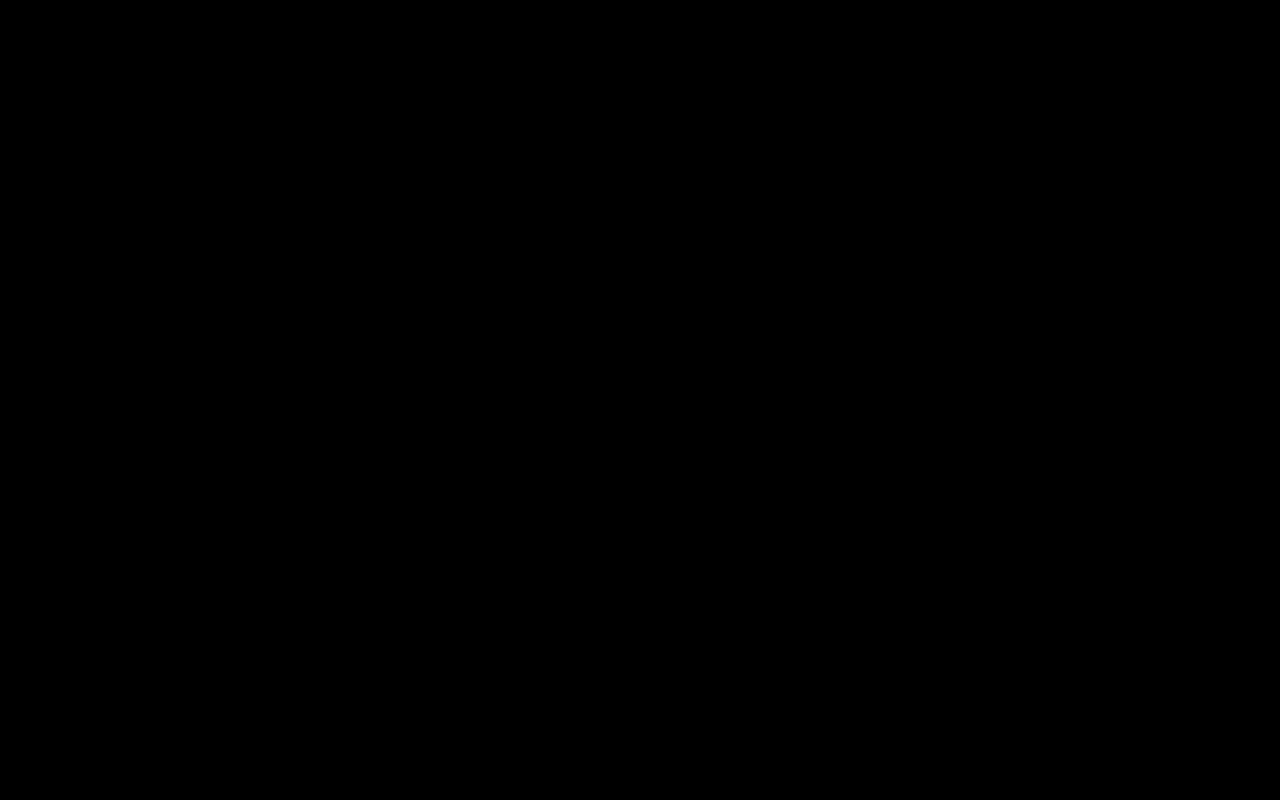
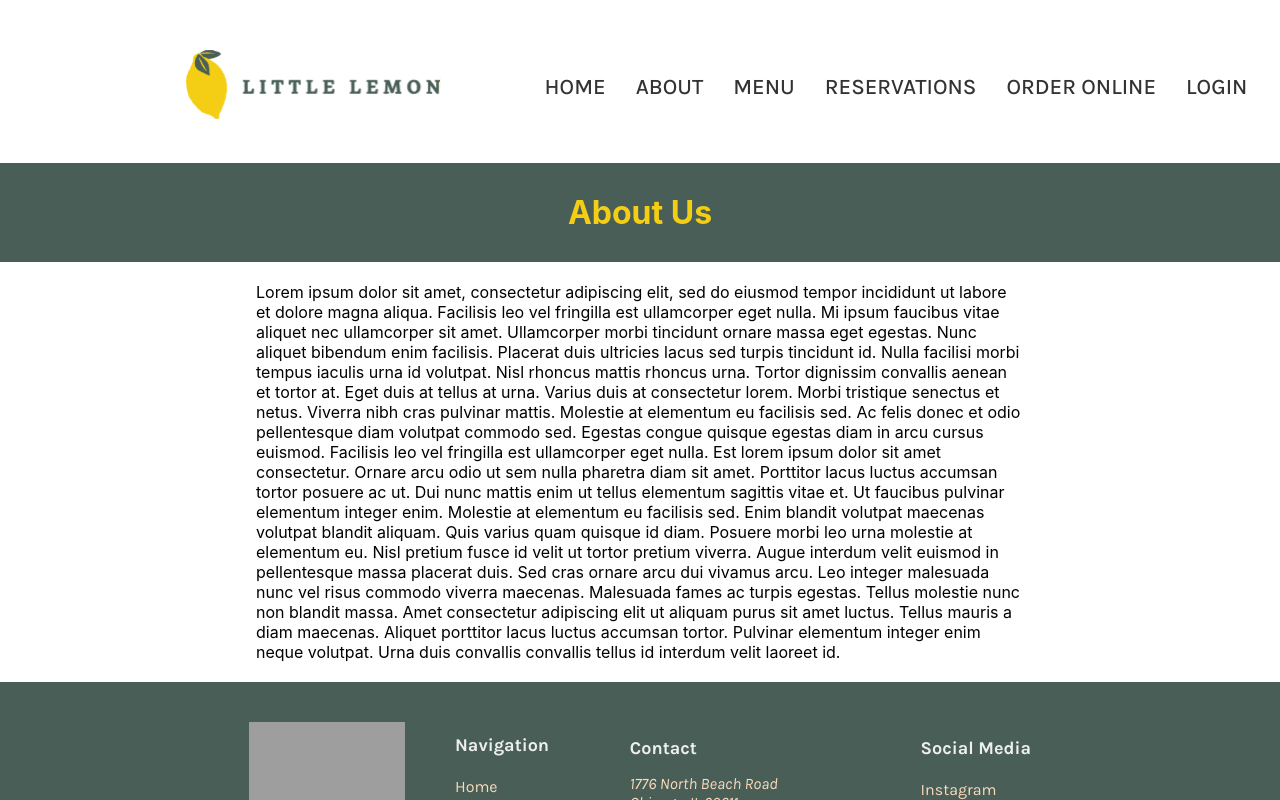
Before and after one commit to andyornia/frontend-capstone, a React (Create React App) app: page /about in a window 1280 px wide. Before the commit this address had no page. Shown: the top 800 px of the page. Built offline with nearby package versions, Linux system fonts and the light colour scheme; grey boxes are pictures that could not be loaded; a web font is replaced by a local one.

Commit message:
added lorem ipsum text to pages in progress

```diff
--- a/src/AboutPage.js
+++ b/src/AboutPage.js
@@ -0,0 +1,17 @@
+import React from 'react';
+
+import Main from './Main'
+
+const AboutPage = () => {
+    return (
+    <Main>
+     <h1 id="aboutHeadline" class="placeholderHeadline">About Us</h1>
+      <p class="placeholderText">
+      Lorem ipsum dolor sit amet, consectetur adipiscing elit, sed do eiusmod tempor incididunt ut labore et dolore magna aliqua. Facilisis leo vel fringilla est ullamcorper eget nulla. Mi ipsum faucibus vitae aliquet nec ullamcorper sit amet. Ullamcorper morbi tincidunt ornare massa eget egestas. Nunc aliquet bibendum enim facilisis. Placerat duis ultricies lacus sed turpis tincidunt id. Nulla facilisi morbi tempus iaculis urna id volutpat. Nisl rhoncus mattis rhoncus urna. Tortor dignissim convallis aenean et tortor at. Eget duis at tellus at urna. Varius duis at consectetur lorem. Morbi tristique senectus et netus. Viverra nibh cras pulvinar mattis. Molestie at elementum eu facilisis sed. Ac felis donec et odio pellentesque diam volutpat commodo sed. Egestas congue quisque egestas diam in arcu cursus euismod. Facilisis leo vel fringilla est ullamcorper eget nulla. Est lorem ipsum dolor sit amet consectetur. Ornare arcu odio ut sem nulla pharetra diam sit amet. Porttitor lacus luctus accumsan tortor posuere ac ut.
+      Dui nunc mattis enim ut tellus elementum sagittis vitae et. Ut faucibus pulvinar elementum integer enim. Molestie at elementum eu facilisis sed. Enim blandit volutpat maecenas volutpat blandit aliquam. Quis varius quam quisque id diam. Posuere morbi leo urna molestie at elementum eu. Nisl pretium fusce id velit ut tortor pretium viverra. Augue interdum velit euismod in pellentesque massa placerat duis. Sed cras ornare arcu dui vivamus arcu. Leo integer malesuada nunc vel risus commodo viverra maecenas. Malesuada fames ac turpis egestas. Tellus molestie nunc non blandit massa. Amet consectetur adipiscing elit ut aliquam purus sit amet luctus. Tellus mauris a diam maecenas. Aliquet porttitor lacus luctus accumsan tortor. Pulvinar elementum integer enim neque volutpat. Urna duis convallis convallis tellus id interdum velit laoreet id.
+      </p>
+    </Main>
+    );
+};
+
+export default AboutPage;
--- a/src/App.js
+++ b/src/App.js
@@ -26,7 +26,10 @@ function App({ children }) {
           <Route path="/" element={<HomePage />} />
           <Route path="/booking" element={<BookingPage />} />
           <Route path="/confirmation" element={<ConfirmedBooking />} />
-
+          <Route path="/about" element={<AboutPage />} />
+          <Route path="/menu" element={<MenuPage />} />
+          <Route path="/order" element={<OrderPage />} />
+          <Route path="/login" element={<LoginPage />} />
         </Routes>
       </BrowserRouter>
   );
--- a/src/BookingForm.js
+++ b/src/BookingForm.js
@@ -190,7 +190,7 @@ const BookingForm = ({ availableTimes, availableTimesDispatch, loading, initiali
               <option>Birthday</option>
               <option>Anniversary</option>
            </select>
-           <button className={(loading || noTimes || formInvalid) ? "disablebutton": ""} type="submit" value="Make Your reservation" disabled={(loading || noTimes || formInvalid)} >Reserve</button>
+           <button aria-label="On Click" className={(loading || noTimes || formInvalid) ? "disablebutton": ""} type="submit" value="Make Your reservation" disabled={(loading || noTimes || formInvalid)} >Reserve</button>
         </form>
     );
 };
--- a/src/LoginPage.js
+++ b/src/LoginPage.js
@@ -0,0 +1,17 @@
+import React from 'react';
+
+import Main from './Main'
+
+const LoginPage = () => {
+    return (
+    <Main>
+     <h1 id="loginPageHeadline" class="placeholderHeadline">Login</h1>
+      <p class="placeholderText">
+      Lorem ipsum dolor sit amet, consectetur adipiscing elit, sed do eiusmod tempor incididunt ut labore et dolore magna aliqua. Facilisis leo vel fringilla est ullamcorper eget nulla. Mi ipsum faucibus vitae aliquet nec ullamcorper sit amet. Ullamcorper morbi tincidunt ornare massa eget egestas. Nunc aliquet bibendum enim facilisis. Placerat duis ultricies lacus sed turpis tincidunt id. Nulla facilisi morbi tempus iaculis urna id volutpat. Nisl rhoncus mattis rhoncus urna. Tortor dignissim convallis aenean et tortor at. Eget duis at tellus at urna. Varius duis at consectetur lorem. Morbi tristique senectus et netus. Viverra nibh cras pulvinar mattis. Molestie at elementum eu facilisis sed. Ac felis donec et odio pellentesque diam volutpat commodo sed. Egestas congue quisque egestas diam in arcu cursus euismod. Facilisis leo vel fringilla est ullamcorper eget nulla. Est lorem ipsum dolor sit amet consectetur. Ornare arcu odio ut sem nulla pharetra diam sit amet. Porttitor lacus luctus accumsan tortor posuere ac ut.
+      Dui nunc mattis enim ut tellus elementum sagittis vitae et. Ut faucibus pulvinar elementum integer enim. Molestie at elementum eu facilisis sed. Enim blandit volutpat maecenas volutpat blandit aliquam. Quis varius quam quisque id diam. Posuere morbi leo urna molestie at elementum eu. Nisl pretium fusce id velit ut tortor pretium viverra. Augue interdum velit euismod in pellentesque massa placerat duis. Sed cras ornare arcu dui vivamus arcu. Leo integer malesuada nunc vel risus commodo viverra maecenas. Malesuada fames ac turpis egestas. Tellus molestie nunc non blandit massa. Amet consectetur adipiscing elit ut aliquam purus sit amet luctus. Tellus mauris a diam maecenas. Aliquet porttitor lacus luctus accumsan tortor. Pulvinar elementum integer enim neque volutpat. Urna duis convallis convallis tellus id interdum velit laoreet id.
+      </p>
+    </Main>
+    );
+};
+
+export default LoginPage;
--- a/src/MenuPage.js
+++ b/src/MenuPage.js
@@ -0,0 +1,17 @@
+import React from 'react';
+
+import Main from './Main'
+
+const MenuPage = () => {
+    return (
+    <Main>
+     <h1 id="menuPageHeadline" class="placeholderHeadline">Menu</h1>
+      <p class="placeholderText">
+      Lorem ipsum dolor sit amet, consectetur adipiscing elit, sed do eiusmod tempor incididunt ut labore et dolore magna aliqua. Facilisis leo vel fringilla est ullamcorper eget nulla. Mi ipsum faucibus vitae aliquet nec ullamcorper sit amet. Ullamcorper morbi tincidunt ornare massa eget egestas. Nunc aliquet bibendum enim facilisis. Placerat duis ultricies lacus sed turpis tincidunt id. Nulla facilisi morbi tempus iaculis urna id volutpat. Nisl rhoncus mattis rhoncus urna. Tortor dignissim convallis aenean et tortor at. Eget duis at tellus at urna. Varius duis at consectetur lorem. Morbi tristique senectus et netus. Viverra nibh cras pulvinar mattis. Molestie at elementum eu facilisis sed. Ac felis donec et odio pellentesque diam volutpat commodo sed. Egestas congue quisque egestas diam in arcu cursus euismod. Facilisis leo vel fringilla est ullamcorper eget nulla. Est lorem ipsum dolor sit amet consectetur. Ornare arcu odio ut sem nulla pharetra diam sit amet. Porttitor lacus luctus accumsan tortor posuere ac ut.
+      Dui nunc mattis enim ut tellus elementum sagittis vitae et. Ut faucibus pulvinar elementum integer enim. Molestie at elementum eu facilisis sed. Enim blandit volutpat maecenas volutpat blandit aliquam. Quis varius quam quisque id diam. Posuere morbi leo urna molestie at elementum eu. Nisl pretium fusce id velit ut tortor pretium viverra. Augue interdum velit euismod in pellentesque massa placerat duis. Sed cras ornare arcu dui vivamus arcu. Leo integer malesuada nunc vel risus commodo viverra maecenas. Malesuada fames ac turpis egestas. Tellus molestie nunc non blandit massa. Amet consectetur adipiscing elit ut aliquam purus sit amet luctus. Tellus mauris a diam maecenas. Aliquet porttitor lacus luctus accumsan tortor. Pulvinar elementum integer enim neque volutpat. Urna duis convallis convallis tellus id interdum velit laoreet id.
+      </p>
+    </Main>
+    );
+};
+
+export default MenuPage;
--- a/src/Nav.js
+++ b/src/Nav.js
@@ -18,11 +18,11 @@ const Nav = () => {
       </div>
       <ul className={`nav-list ${isOpen ? 'show' : ''}`}>
         <li><Link to="/">Home</Link></li>
-        <li><a href="index.html">About</a></li>
-        <li><a href="index.html">Menu</a></li>
+        <li><a href="/about">About</a></li>
+        <li><a href="/menu">Menu</a></li>
         <li><Link to="/booking">Reservations</Link></li>
-        <li><a href="index.html">Order Online</a></li>
-        <li><a href="index.html">Login</a></li>
+        <li><a href="/order">Order Online</a></li>
+        <li><a href="login">Login</a></li>
       </ul>
     </nav>
   );
--- a/src/OrderPage.js
+++ b/src/OrderPage.js
@@ -0,0 +1,17 @@
+import React from 'react';
+
+import Main from './Main'
+
+const OrderPage = () => {
+    return (
+    <Main>
+     <h1 id="orderPageHeadline" class="placeholderHeadline">Order Online</h1>
+      <p class="placeholderText">
+      Lorem ipsum dolor sit amet, consectetur adipiscing elit, sed do eiusmod tempor incididunt ut labore et dolore magna aliqua. Facilisis leo vel fringilla est ullamcorper eget nulla. Mi ipsum faucibus vitae aliquet nec ullamcorper sit amet. Ullamcorper morbi tincidunt ornare massa eget egestas. Nunc aliquet bibendum enim facilisis. Placerat duis ultricies lacus sed turpis tincidunt id. Nulla facilisi morbi tempus iaculis urna id volutpat. Nisl rhoncus mattis rhoncus urna. Tortor dignissim convallis aenean et tortor at. Eget duis at tellus at urna. Varius duis at consectetur lorem. Morbi tristique senectus et netus. Viverra nibh cras pulvinar mattis. Molestie at elementum eu facilisis sed. Ac felis donec et odio pellentesque diam volutpat commodo sed. Egestas congue quisque egestas diam in arcu cursus euismod. Facilisis leo vel fringilla est ullamcorper eget nulla. Est lorem ipsum dolor sit amet consectetur. Ornare arcu odio ut sem nulla pharetra diam sit amet. Porttitor lacus luctus accumsan tortor posuere ac ut.
+      Dui nunc mattis enim ut tellus elementum sagittis vitae et. Ut faucibus pulvinar elementum integer enim. Molestie at elementum eu facilisis sed. Enim blandit volutpat maecenas volutpat blandit aliquam. Quis varius quam quisque id diam. Posuere morbi leo urna molestie at elementum eu. Nisl pretium fusce id velit ut tortor pretium viverra. Augue interdum velit euismod in pellentesque massa placerat duis. Sed cras ornare arcu dui vivamus arcu. Leo integer malesuada nunc vel risus commodo viverra maecenas. Malesuada fames ac turpis egestas. Tellus molestie nunc non blandit massa. Amet consectetur adipiscing elit ut aliquam purus sit amet luctus. Tellus mauris a diam maecenas. Aliquet porttitor lacus luctus accumsan tortor. Pulvinar elementum integer enim neque volutpat. Urna duis convallis convallis tellus id interdum velit laoreet id.
+      </p>
+    </Main>
+    );
+};
+
+export default OrderPage;
--- a/src/styles.css
+++ b/src/styles.css
@@ -91,7 +91,25 @@
     display: none;
 }
 
+.placeholderHeadline {
+    margin: 0px auto;
+    margin-bottom: 10px;
+    padding: 30px 0;
+    text-align: center;
+    background-color: var(--primary-green);
+    color: var(--primary-yellow);
+
+}
+
+.placeholderText {
+    width: 60%;
+    margin: 20px auto 10px auto;
+}
+
+
+
 @media (min-width: 768px) {
+
 
     body {
         margin: 0 auto;
@@ -147,6 +165,7 @@
         grid-row: 2;
         grid-column: span 12;
     }
+
 
     footer {
         grid-row: 3;
@@ -562,7 +581,6 @@
         background-color: var(--highlight-grey);
         opacity: 0.8;
     }
-
 
 }
 
```
